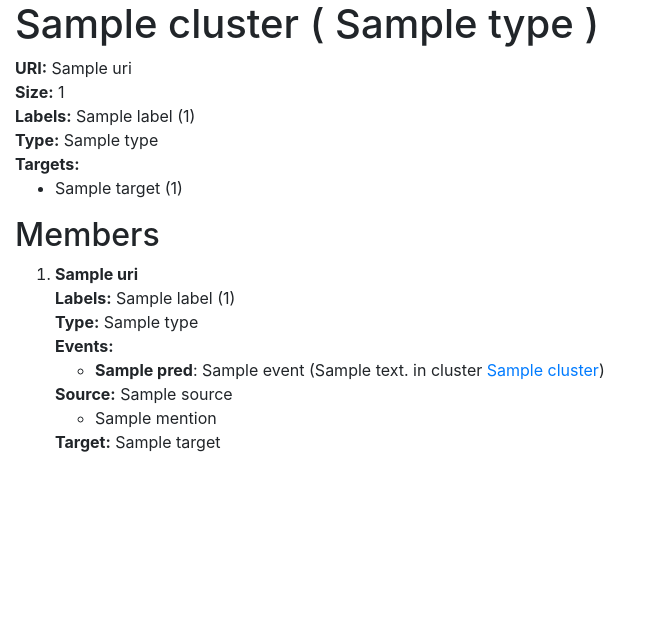
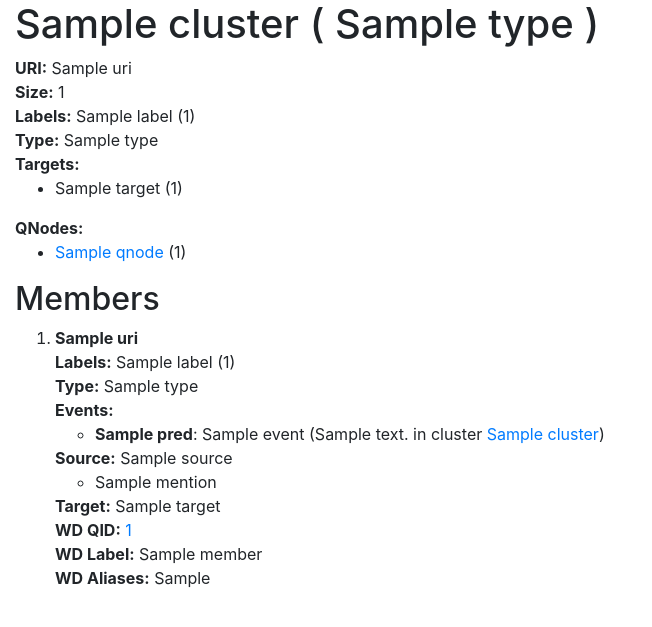
Before and after one commit to usc-isi-i2/gaia-visualization, a Flask app: template templates/cluster.html in a window 1280 px wide. Shown: the top 627 px of the page, without its empty margins (0-652 px from the left). Run offline with Flask 2, Linux system fonts and the light colour scheme; the template is opened without the code that fills it: most values are stand-ins (such as "Sample title", 1, 10 or a date in 2020); some libraries are stand-ins or nearby versions.

Commit message:
Clean up

```diff
--- a/app.py
+++ b/app.py
@@ -129,13 +129,13 @@ def show_event_cluster(repo, uri):
     return show_cluster(model, uri, show_image, show_limit)
 
 
-# @app.route('/cluster/AIDA/<path:uri>')
-# def show_columbia_cluster(uri):
-#     uri = 'http://www.columbia.edu/AIDA/' + uri
-#     show_image = request.args.get('image', default=True)
-#     show_limit = request.args.get('limit', default=100)
-#     return show_cluster(uri, show_image, show_limit)
-#
+@app.route('/cluster/AIDA/<path:uri>')
+def show_columbia_cluster(uri):
+    uri = 'http://www.columbia.edu/AIDA/' + uri
+    show_image = request.args.get('image', default=True)
+    show_limit = request.args.get('limit', default=100)
+    return show_cluster(uri, show_image, show_limit)
+
 
 def show_cluster(model: Model, uri, show_image=True, show_limit=100):
     cluster = model.get_cluster(uri)
@@ -147,16 +147,16 @@ def show_cluster(model: Model, uri, show_image=True, show_limit=100):
     return render_template('cluster.html', repo=model.repo, graph=model.graph, cluster=cluster, show_image=show_image, show_limit=show_limit)
 
 
-# @app.route('/report')
-# def show_report():
-#     update = request.args.get('update', default=False, type=bool)
-#     report = Report(update)
-#     return render_template('report.html', report=report)
+@app.route('/report')
+def show_report():
+    update = request.args.get('update', default=False, type=bool)
+    report = Report(update)
+    return render_template('report.html', report=report)
 
 
-# @app.route('/doc/<doc_id>')
-# def show_doc_pronoun(doc_id):
-#     return render_template('doc.html', doc_id=doc_id, content=recover_doc_online(doc_id))
+@app.route('/doc/<doc_id>')
+def show_doc_pronoun(doc_id):
+    return render_template('doc.html', doc_id=doc_id, content=recover_doc_online(doc_id))
 
 
 @app.route('/cluster/entities/gt/<repo>')
--- a/debug.py
+++ b/debug.py
@@ -2,7 +2,8 @@ import json_lines
 import re
 import os
 
-debugs = {}
+debugs = {}  # rep/graph to its raw debug data
+debugs_cache = {}
 
 
 def has_debug(repo, graph):
--- a/model.py
+++ b/model.py
@@ -34,6 +34,7 @@ class Model:
         if graph:
             pkl_file = pkl_file + '-' + re.sub('[^0-9a-zA-Z]+', '-', graph)
         pkl_file = pkl_file + '.pkl'
+        print(pkl_file)
         if not os.path.isfile(pkl_file):
             tmp.run(sparql, graph, pkl_file, namespaces, AIDA)
             time_person_label.run(sparql, graph, pkl_file, namespaces)
@@ -106,6 +107,7 @@ class Model:
                 _, l = split_uri(l)
             href = u.replace('http://www.isi.edu/gaia', '/cluster').replace('http://www.columbia.edu', '/cluster')
             href = href.replace('/entities/', '/entities/' + self.repo + '/')
+            href = href.replace('/events/', '/events/' + self.repo + '/')
             if self.graph:
                 href = href + '?g=' + self.graph
             yield ClusterSummary(u, href, l, c)
--- a/setting.py
+++ b/setting.py
@@ -5,7 +5,7 @@ port = '5050'
 endpoint = 'http://gaiadev01.isi.edu:7200/repositories'
 endpoint_repo = endpoint + '/' + repo
 wikidata_endpoint = "http://sitaware.isi.edu:8080/bigdata/namespace/wdq/sparql"
-# wikidata_endpoint = 'https://query.wikidata.org/bigdata/namespace/wdq/sparql'
+# wikidata_endpoint = 'https://query.wikidata.org/sparql'
 groundtruth_url = 'http://gaiadev01.isi.edu:' + port + '/groundtruth'
 
 # for importing clusters
--- a/templates/cluster.html
+++ b/templates/cluster.html
@@ -43,6 +43,14 @@
                         {% if target_limit and cluster.targetsSize > target_limit %}
                             <a href="{{ cluster.href }}?image={{ show_image }}&limit={{ show_limit }}&targetLimit=false">Show all targets</a>
                         {% endif %}
+                    </div>
+                    <div>
+                        <b>QNodes:</b>
+                        <ul>
+                        {% for qnode, count in cluster.qnodes %}
+                            <li><a href="{{ cluster.qnodesURL[qnode] }}">{{ qnode }}</a> ({{ count }})</li>
+                        {% endfor %}
+                        </ul>
                     </div>
                     {% if 'Entity' in cluster.prototype.type  %}
                         <div><b>Groundtruth:</b>
@@ -134,6 +142,11 @@
                         {% endif %}
                         {% if member.target %}
                             <div><b>Target:</b> {{ member.target }}</div>
+                            {% if member.qid %}
+                              <div><b>WD QID:</b> <a href={{ member.qURL }}>{{ member.qid }}</a></div>
+                              <div><b>WD Label:</b> {{ member.qLabel }}</div>
+                              <div><b>WD Aliases:</b> {{ member.qAliases }}</div>
+                            {% endif %}
                         {% endif %}
                         {% if 'Entity' in cluster.prototype.type and cluster.has_debug%}
                             <p>
```
Also changed, not shown: 1 other file.
